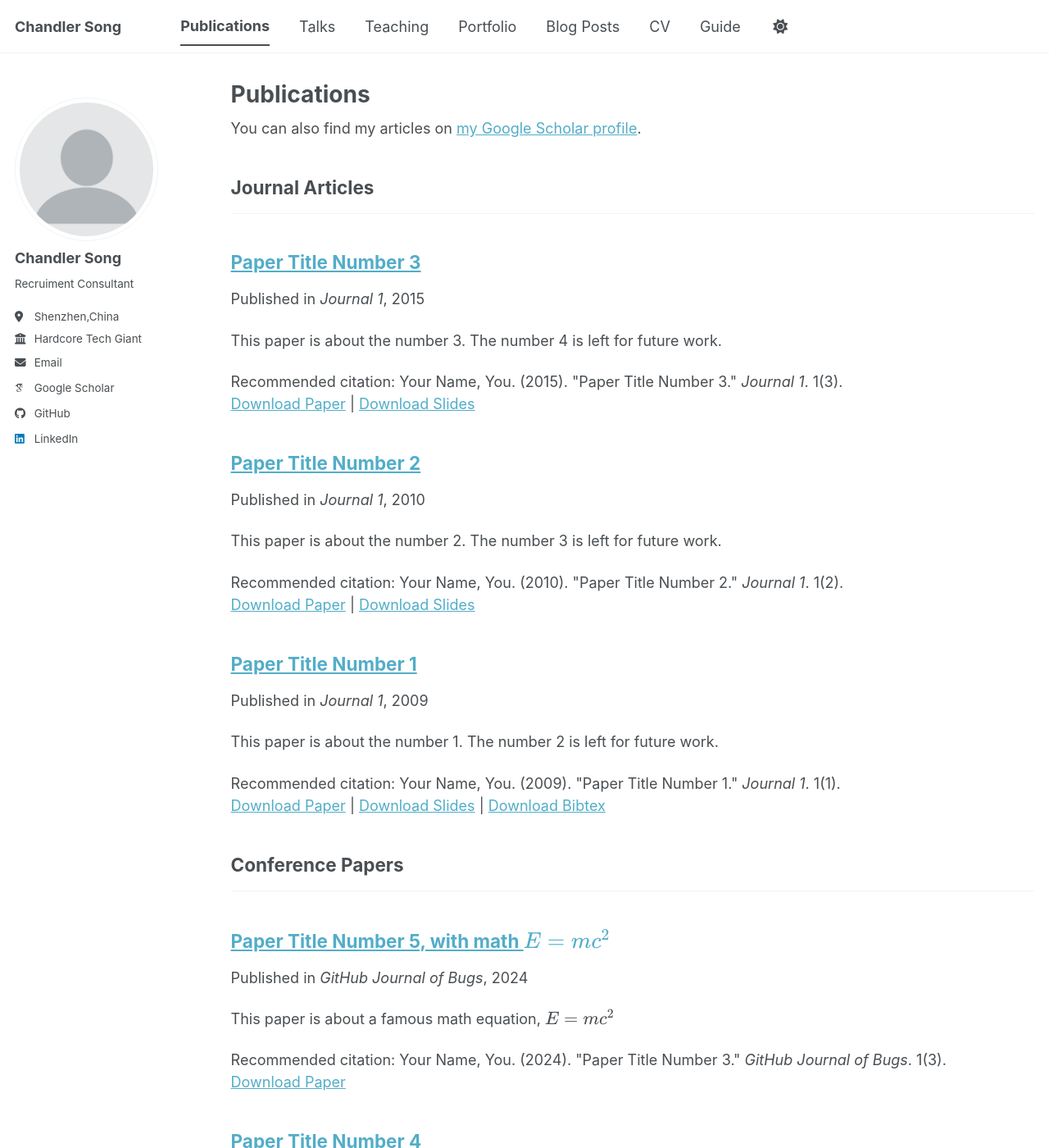
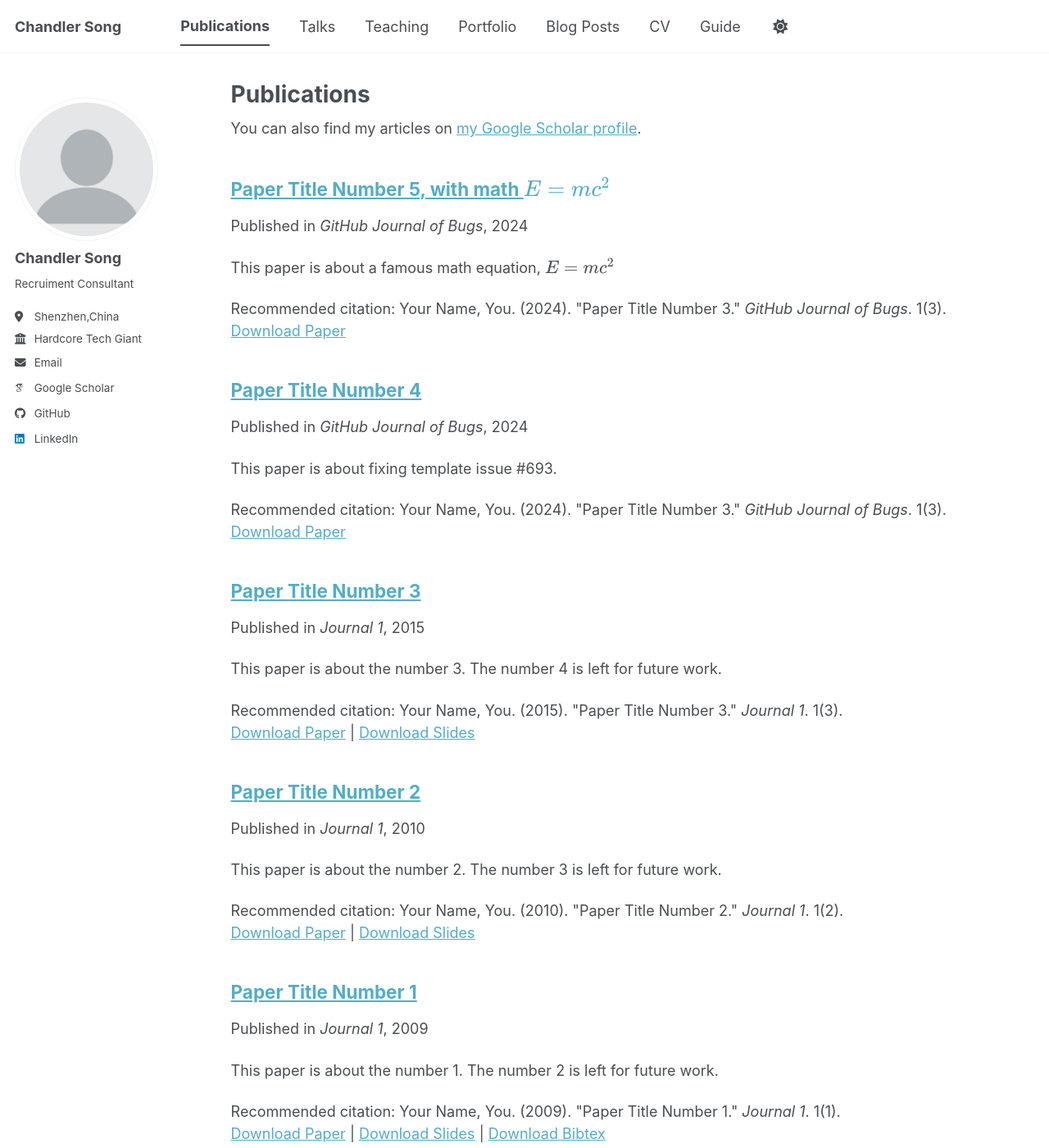
Before and after one commit to Chandler-Song/homepage, a Jekyll site: the page built from _pages/publications.html, in a window 1280 px wide and 1400 px high. Shown: the whole window at 82% size. Built offline with Jekyll 4.4.1, drawn with Linux system fonts in a browser that asks for light colours; some web fonts are replaced; a script bundle is joined from its source files by our own code; library files that are not in the unit come from our copies; part of the change alters nothing that is shown; some of the changed text lies outside the part shown.

```diff
--- a/_config.yml
+++ b/_config.yml
@@ -66,7 +66,7 @@ author:
   keybase          : # Username
   instagram        : # Username
   lastfm           : # Username
-  linkedin         : "https://www.linkedin.com/in/chandlersong/"
+  linkedin         : "chandlersong"
   mastodon         : # URL
   medium           : # URL
   pinterest        : # Username
@@ -83,13 +83,13 @@ author:
   zhihu            : # Username
 
 # Publication Category - The following the list of publication categories and their headings
-publication_category:
-  books:
-    title: 'Books'
-  manuscripts:
-    title: 'Journal Articles'
-  conferences:
-    title: 'Conference Papers'
+# publication_category:
+#   books:
+#     title: 'Books'
+#   manuscripts:
+#     title: 'Journal Articles'
+#   conferences:
+#     title: 'Conference Papers'
 
 # Site Settings
 teaser                   :  # filename of teaser fallback teaser image placed in /images/ for social media previews
```
